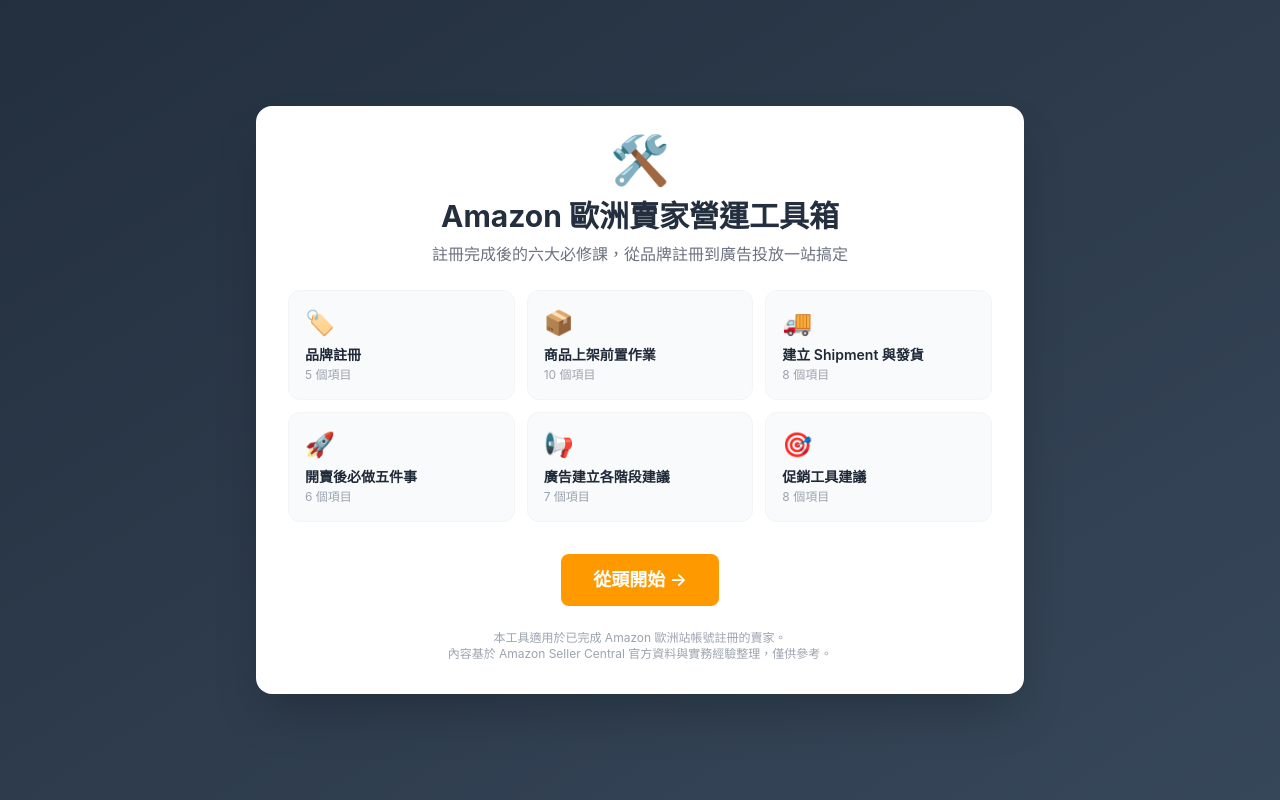
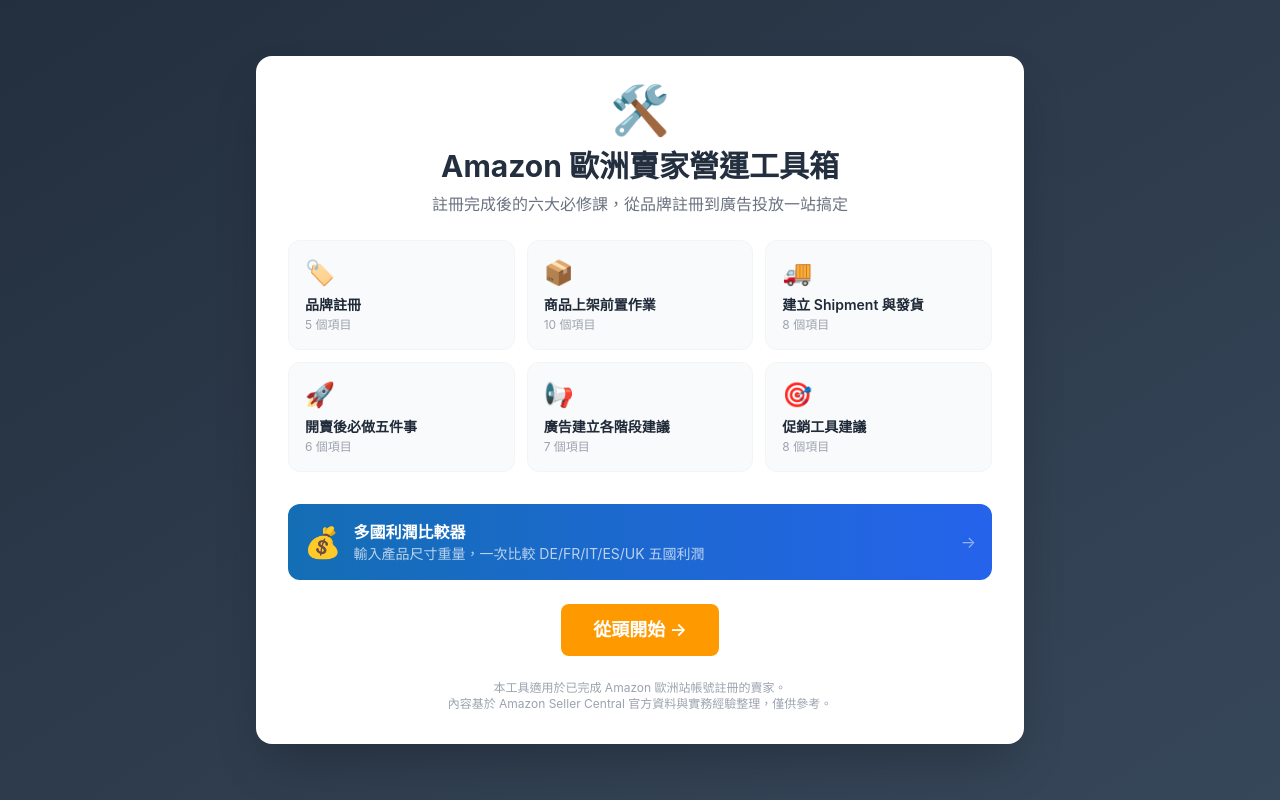
Before and after one commit to eddiechu1009-bit/amazon-eu-seller-toolkit, a React (Vite) app: page / in a window 1280 px wide. Built offline with nearby package versions, Linux system fonts and the light colour scheme; the HTML template or start-up script is replaced by a standard one.

Commit message:
feat: Landing Page 加入多國利潤比較器入口

```diff
--- a/src/App.tsx
+++ b/src/App.tsx
@@ -83,6 +83,24 @@
                 </button>
               );
             })}
+          </div>
+
+          {/* Profit Calculator Entry */}
+          <div className="mb-6">
+            <button
+              onClick={() => { setAppMode('profit'); setStarted(true); }}
+              className="w-full bg-gradient-to-r from-amazon-blue to-blue-600 text-white rounded-xl p-4
+                hover:shadow-lg hover:-translate-y-0.5 transition-all duration-200 text-left group"
+            >
+              <div className="flex items-center gap-3">
+                <span className="text-3xl group-hover:scale-110 transition-transform duration-200">💰</span>
+                <div>
+                  <div className="text-base font-semibold">多國利潤比較器</div>
+                  <div className="text-sm text-white/70">輸入產品尺寸重量，一次比較 DE/FR/IT/ES/UK 五國利潤</div>
+                </div>
+                <span className="ml-auto text-white/50 group-hover:text-white transition">→</span>
+              </div>
+            </button>
           </div>
 
           <button
```
